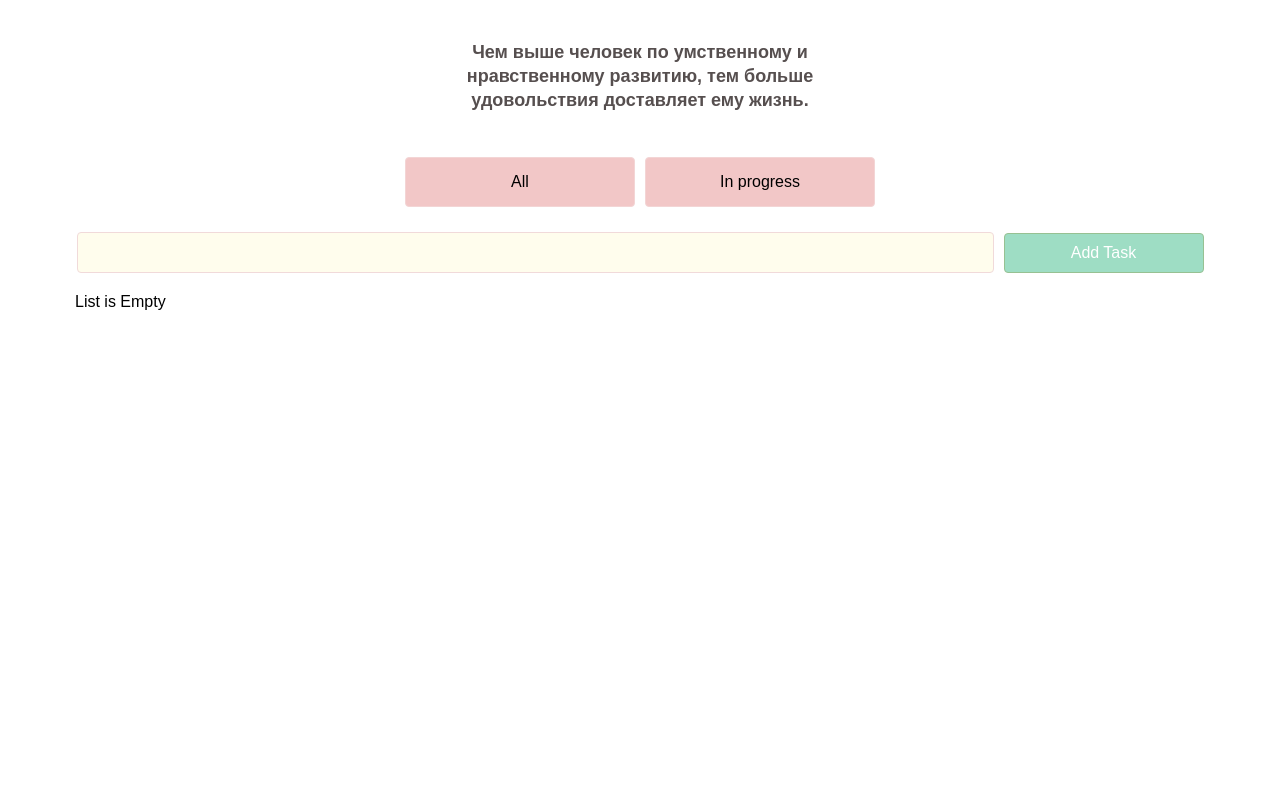
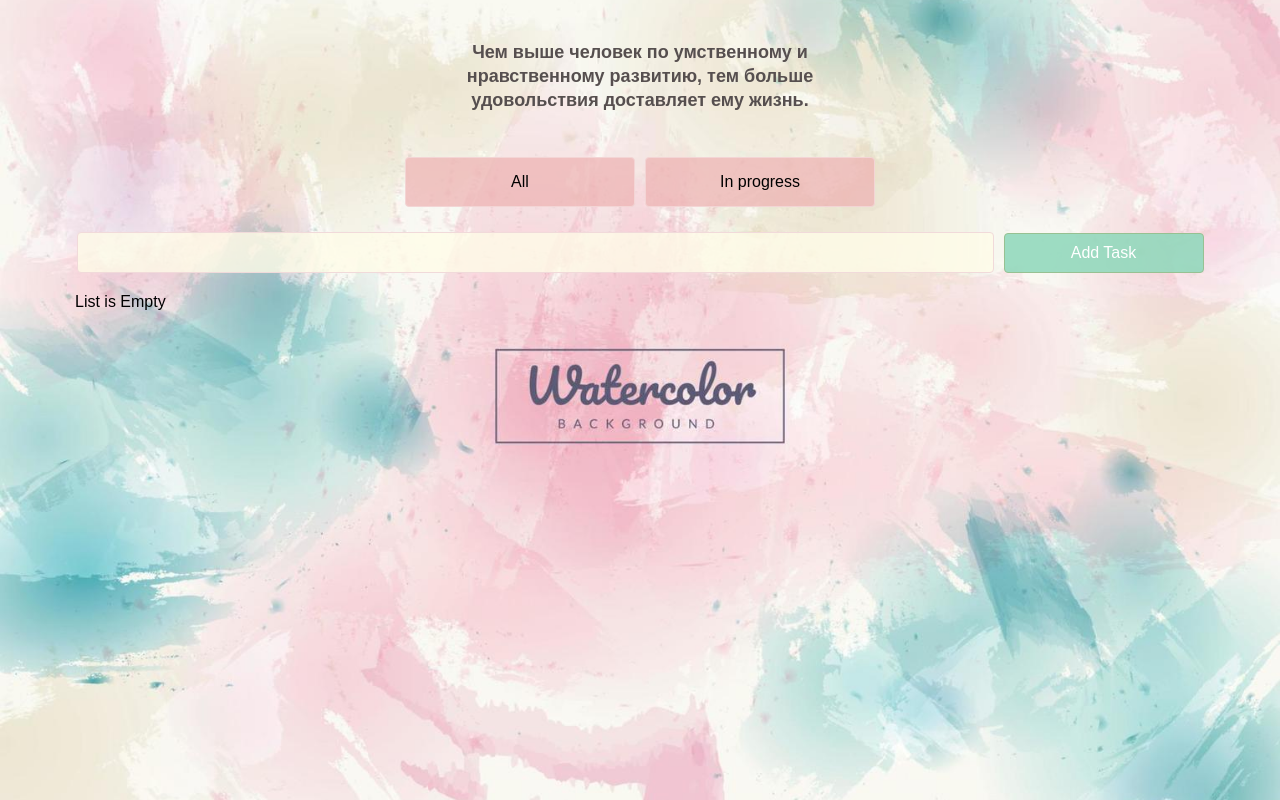
Before and after one commit to marynabns/to-do-list, a plain HTML site: page index.html in a window 1280 px wide. Drawn offline with Linux system fonts and the light colour scheme; a web font is replaced by a local one.

Commit message:
Update style.css

```diff
--- a/style.css
+++ b/style.css
@@ -86,7 +86,7 @@ body {
 
 #wrapper {
     height: 100vh;
-    background: url('../images/image3.jpg') no-repeat 50% 50%;
+    background: url('image3.jpg') no-repeat 50% 50%;
     background-size: cover;
     display: flex;
     flex-direction: column;
```
